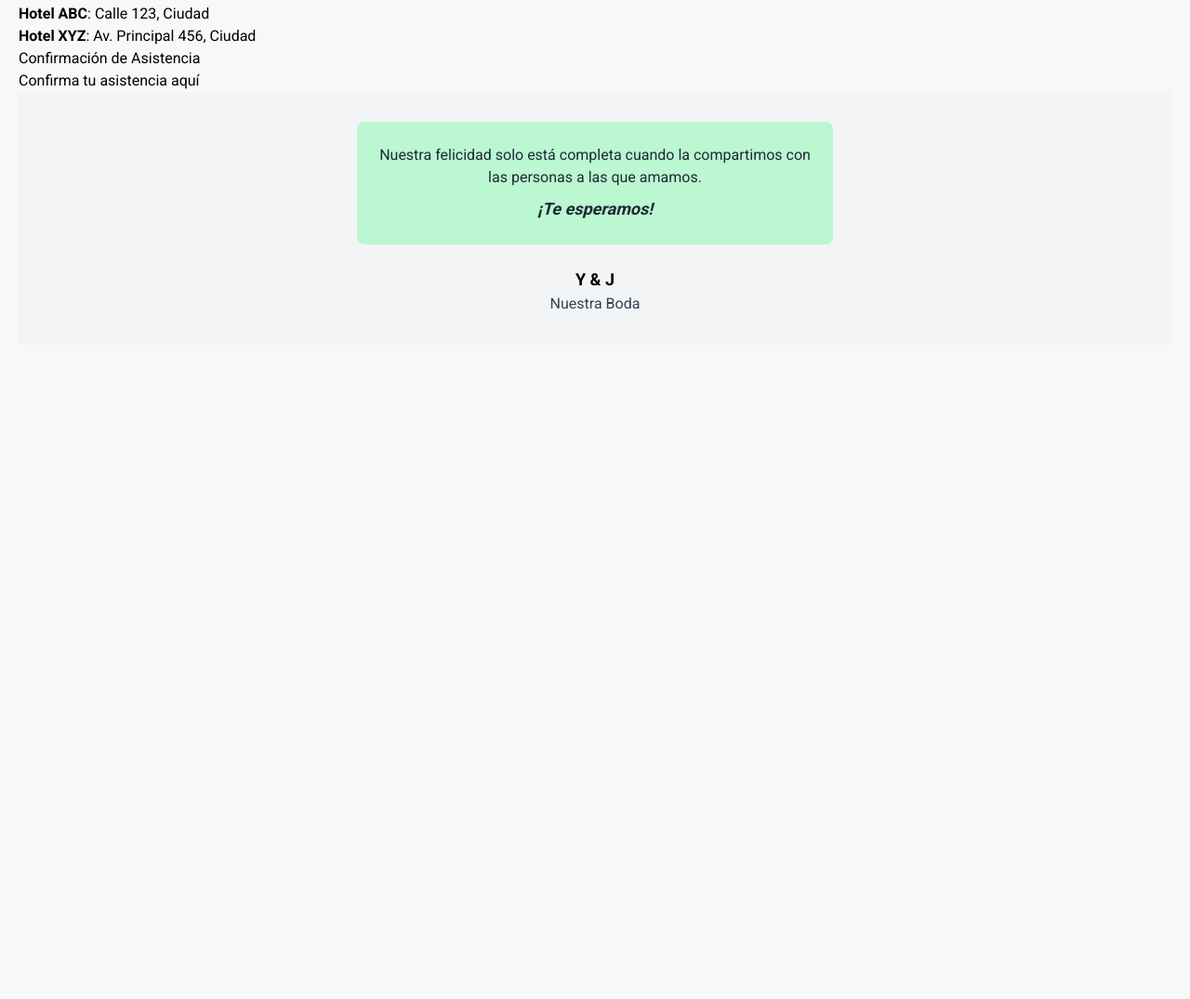
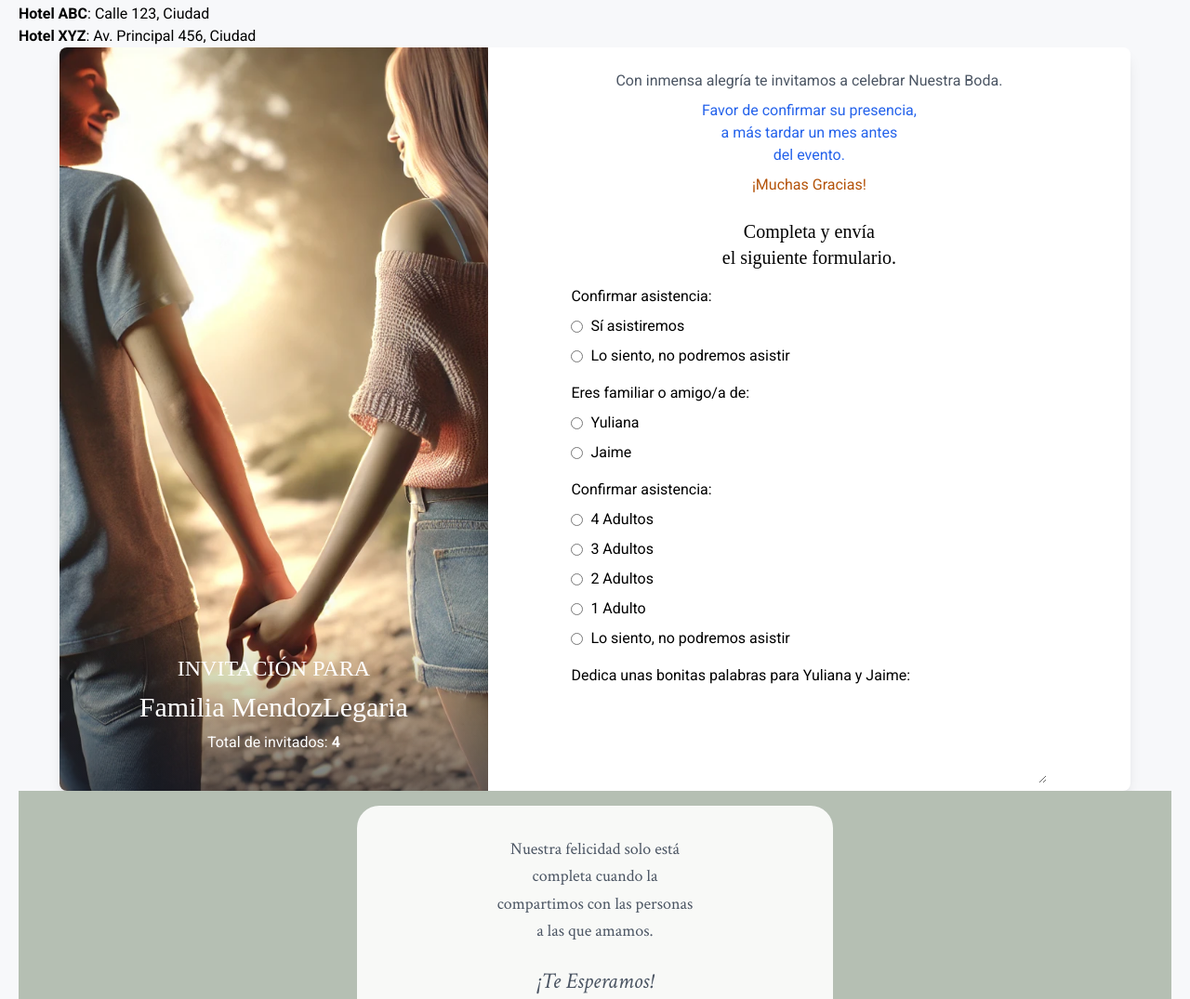
Before and after one commit to landoledesma/invite_template1, an Astro site: page / in a window 1280 px wide. Shown: the part 2987-4062 px from the top of the page at 93% size. Before the commit the page ends 3378 px from the top, so only its background shows below. Built offline with nearby package versions, Linux system fonts and the light colour scheme; Astro itself is replaced by a stand-in of ours; no server answers.

Commit message:
agregando seccion de formulario

```diff
--- a/src/components/ConfirmacionDeAsistencia.astro
+++ b/src/components/ConfirmacionDeAsistencia.astro
@@ -1,11 +1,145 @@
 ---
-export interface Props {
-  enlace: string;
-}
-const { enlace = 'https://formulario-de-confirmacion.com' } = Astro.props;
+// src/components/RsvpForm.astro
 ---
 
-<section class="confirmacion-asistencia">
-  <h2>Confirmación de Asistencia</h2>
-  <a href={enlace} target="_blank">Confirma tu asistencia aquí</a>
-</section>
+<div class="max-w-6xl mx-auto bg-white rounded-lg shadow-lg overflow-hidden md:flex">
+    <div class="relative md:w-1/2 lg:w-2/5">
+      <img
+        src="/img/pareja2.webp"
+        alt="Pareja de novios"
+        class="w-full h-96 md:h-full object-cover"
+      />
+      <div class="absolute bottom-0 left-0 right-0 bg-gradient-to-t from-gray-900/60 to-transparent p-6 md:pb-10">
+        <h1 class="text-2xl font-script text-white text-center">
+          INVITACIÓN PARA
+        </h1>
+        <h2 class="text-3xl font-script text-white text-center mt-2">
+          Familia MendozLegaria
+        </h2>
+        <p class="text-white text-center mt-2">
+          Total de invitados: <span class="font-semibold">4</span>
+        </p>
+      </div>
+    </div>
+
+    <div class="p-6 md:w-1/2 lg:w-3/5 md:overflow-y-auto md:max-h-[800px]">
+      <div class="max-w-lg mx-auto space-y-6">
+        <div class="text-center space-y-2">
+          <p class="text-gray-600">
+            Con inmensa alegría te invitamos a celebrar Nuestra Boda.
+          </p>
+          <p class="text-blue-600 font-medium">
+            Favor de confirmar su presencia,<br>
+            a más tardar un mes antes<br>
+            del evento.
+          </p>
+          <p class="text-amber-700 font-medium">¡Muchas Gracias!</p>
+        </div>
+
+        <form class="space-y-6">
+          <div class="space-y-4">
+            <p class="text-center font-script text-xl">
+              Completa y envía<br>
+              el siguiente formulario.
+            </p>
+
+            <div class="space-y-2">
+              <p class="font-medium">Confirmar asistencia:</p>
+              <div class="space-y-2">
+                <label class="flex items-center space-x-2">
+                  <input type="radio" name="attendance" value="si" class="text-amber-600 focus:ring-amber-500">
+                  <span>Sí asistiremos</span>
+                </label>
+                <label class="flex items-center space-x-2">
+                  <input type="radio" name="attendance" value="no" class="text-amber-600 focus:ring-amber-500">
+                  <span>Lo siento, no podremos asistir</span>
+                </label>
+              </div>
+            </div>
+
+            <div class="space-y-2">
+              <p class="font-medium">Eres familiar o amigo/a de:</p>
+              <div class="space-y-2">
+                <label class="flex items-center space-x-2">
+                  <input type="radio" name="relation" value="yuliana" class="text-amber-600 focus:ring-amber-500">
+                  <span>Yuliana</span>
+                </label>
+                <label class="flex items-center space-x-2">
+                  <input type="radio" name="relation" value="jaime" class="text-amber-600 focus:ring-amber-500">
+                  <span>Jaime</span>
+                </label>
+              </div>
+            </div>
+
+            <div class="space-y-2">
+              <p class="font-medium">Confirmar asistencia:</p>
+              <div class="space-y-2">
+                {[4, 3, 2, 1].map((num) => (
+                  <label class="flex items-center space-x-2">
+                    <input type="radio" name="guests" value={num} class="text-amber-600 focus:ring-amber-500">
+                    <span>{num} Adulto{num > 1 ? 's' : ''}</span>
+                  </label>
+                ))}
+                <label class="flex items-center space-x-2">
+                  <input type="radio" name="guests" value="0" class="text-amber-600 focus:ring-amber-500">
+                  <span>Lo siento, no podremos asistir</span>
+                </label>
+              </div>
+            </div>
+
+            <div class="space-y-2">
+              <p class="font-medium">Dedica unas bonitas palabras para Yuliana y Jaime:</p>
+              <textarea
+                rows="4"
+                class="w-full rounded-lg border-gray-300 focus:border-amber-500 focus:ring-amber-500"
+              ></textarea>
+            </div>
+          </div>
+
+          <button
+            type="submit"
+            class="w-full bg-amber-600 text-white rounded-lg py-2 px-4 hover:bg-amber-700 transition duration-200"
+          >
+            Confirmar
+          </button>
+        </form>
+      </div>
+    </div>
+  </div>
+
+  <style>
+    .font-script {
+      font-family: 'Great Vibes', cursive;
+    }
+  </style>
+
+  <script>
+    // Add your TypeScript form handling logic here
+    const form = document.querySelector('form');
+
+    form?.addEventListener('submit', async (e) => {
+      e.preventDefault();
+
+      const formData = new FormData(e.target as HTMLFormElement);
+      const data = Object.fromEntries(formData);
+
+      try {
+        // Add your form submission logic here
+        console.log('Form data:', data);
+
+        // Example API call:
+        // const response = await fetch('/api/rsvp', {
+        //   method: 'POST',
+        //   headers: {
+        //     'Content-Type': 'application/json',
+        //   },
+        //   body: JSON.stringify(data),
+        // });
+
+        // Handle response
+
+      } catch (error) {
+        console.error('Error submitting form:', error);
+      }
+    });
+  </script>
--- a/src/components/Despedida.astro
+++ b/src/components/Despedida.astro
@@ -1,16 +1,40 @@
 ---
 ---
-<div class="bg-gray-100 text-center py-8">
-    <div class="bg-green-200 text-gray-800 py-6 px-4 rounded-lg max-w-lg mx-auto">
-      <p class="font-medium">
-        Nuestra felicidad solo está completa cuando la compartimos con las personas a las que amamos.
-      </p>
-      <p class="italic mt-2 text-lg font-semibold">
-        ¡Te esperamos!
-      </p>
-    </div>
-    <div class="mt-6">
-      <p class="text-lg font-bold">Y & J</p>
-      <p class="text-gray-700">Nuestra Boda</p>
+
+<div class="bg-[#B5BFB3]  flex items-center justify-center p-4">
+    <div class="w-full max-w-lg">
+      <!-- White Section -->
+      <div class="bg-white/90 text-center py-8 px-4 rounded-t-3xl">
+        <p class="text-gray-600 text-lg font-light leading-relaxed">
+          Nuestra felicidad solo está
+          <br/>
+          completa cuando la
+          <br/>
+          compartimos con las personas
+          <br/>
+          a las que amamos.
+        </p>
+        <p class="italic mt-6 text-2xl text-gray-600">
+          ¡Te Esperamos!
+        </p>
+      </div>
+
+      <!-- Green Section -->
+      <div class="bg-[#B5BFB3] p-6 rounded-b-3xl text-center">
+        <p class="text-3xl font-light text-white mb-2">
+          Y & J
+        </p>
+        <p class="text-white/90 text-lg font-light">
+          Nuestra Boda
+        </p>
+      </div>
     </div>
   </div>
+
+  <style>
+    @import url('https://fonts.googleapis.com/css2?family=Crimson+Text:ital@0;1&display=swap');
+
+    div {
+      font-family: 'Crimson Text', serif;
+    }
+  </style>
```
